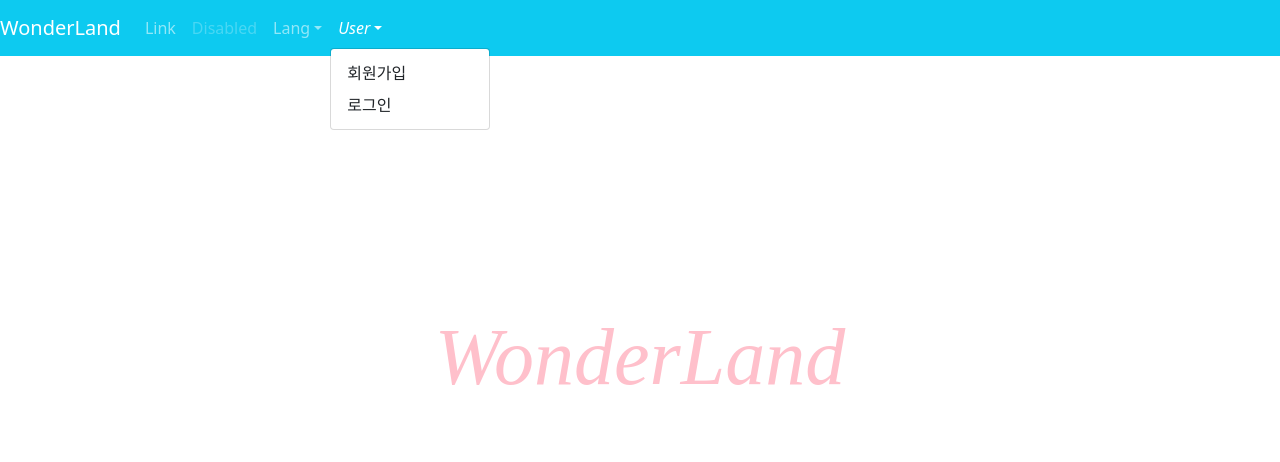
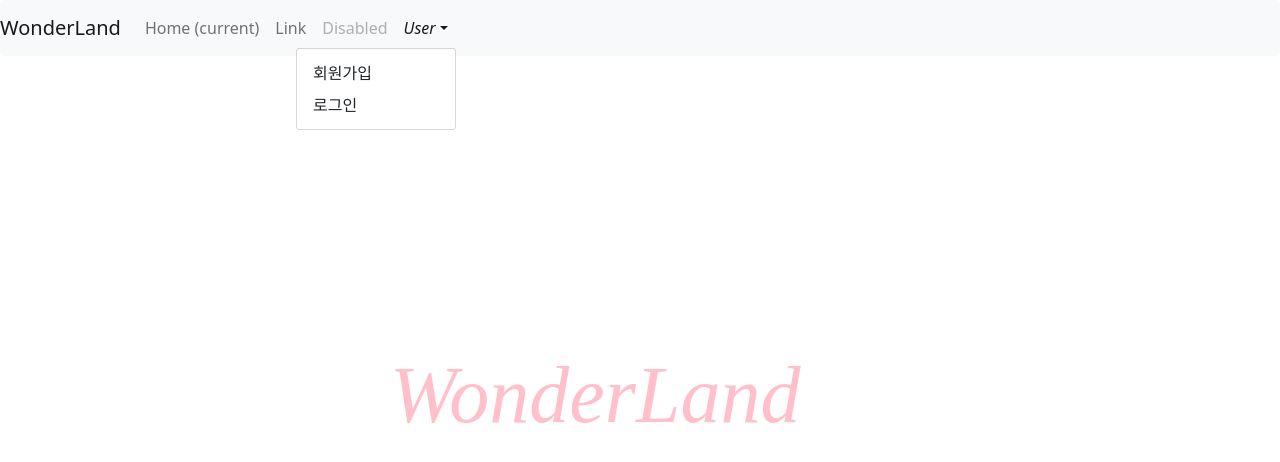
Before and after one commit to novb1492/study_vue2, a Vue app: page / in a window 1280 px wide. Both pictures are taken after a click on the button "User". Shown: the top 462 px of the page. Built offline with nearby package versions, Linux system fonts and the light colour scheme; no server answers; what @ckeditor/ckeditor5-vue2, vue-daum-postcode, vue-head would draw is missing.

Commit message:
가운데 정렬 수직 + 수평

```diff
--- a/src/App.vue
+++ b/src/App.vue
@@ -17,7 +17,6 @@ export default {
 </script>
 
 <style>
-#mainShopText{text-align: center;margin-top: 20%; color: pink;font: italic 5em "Fira Sans", serif;}
 .fade-in-box{
     animation: fadein 2s;
     -moz-animation: fadein 2s; /* Firefox */
--- a/src/components/layout/Header.vue
+++ b/src/components/layout/Header.vue
@@ -1,7 +1,42 @@
 <template>
   <div v-if="this.useHeader()">
     <div class="fade-in-box">
-    <b-navbar toggleable="lg" type="dark" variant="info">
+        <nav class="navbar navbar-expand-lg navbar-light bg-light rounded">
+      <a class="navbar-brand" href="#">WonderLand</a>
+      <button class="navbar-toggler collapsed" type="button" data-toggle="collapse" data-target="#navbarsExample09" aria-controls="navbarsExample09" aria-expanded="false" aria-label="Toggle navigation">
+        <span class="navbar-toggler-icon"></span>
+      </button>
+      <div class="navbar-collapse collapse" id="navbarsExample09" style="">
+        <ul class="navbar-nav mr-auto">
+          <li class="nav-item active">
+            <a class="nav-link" href="#">Home <span class="sr-only">(current)</span></a>
+          </li>
+          <li class="nav-item">
+            <a class="nav-link" href="#">Link</a>
+          </li>
+          <li class="nav-item">
+            <a class="nav-link disabled" href="#" tabindex="-1" aria-disabled="true">Disabled</a>
+          </li>
+          <li class="nav-item dropdown">
+               <b-nav-item-dropdown right>
+                  <template #button-content><em>User</em></template>
+                <div v-if="flag">
+                  <b-dropdown-item href="#">내구매내역</b-dropdown-item>
+                  <b-dropdown-item @click="this.showMyPage">내정보</b-dropdown-item>
+                  <b-dropdown-item href="#">로그아웃</b-dropdown-item>
+                </div>
+                <div v-else>
+                  <b-dropdown-item @click="this.showJoinPage">회원가입</b-dropdown-item>
+                  <b-dropdown-item @click="this.showLoginPage">로그인</b-dropdown-item>
+                </div>
+            </b-nav-item-dropdown>
+          </li>
+        </ul>
+    </div>
+  </nav>
+    </div>
+  </div>
+  <!--<b-navbar toggleable="lg" type="dark" variant="info">
       <b-navbar-brand href="/main">WonderLand</b-navbar-brand>
 
       <b-navbar-toggle target="nav-collapse"></b-navbar-toggle>
@@ -12,7 +47,7 @@
           <b-nav-item href="#" disabled>Disabled</b-nav-item>
         </b-navbar-nav>
 
-        <!-- Right aligned nav items -->
+
         <b-navbar-nav class="ml-auto">
           <b-nav-item-dropdown text="Lang" right>
             <b-dropdown-item href="#">EN</b-dropdown-item>
@@ -22,7 +57,7 @@
           </b-nav-item-dropdown>
 
           <b-nav-item-dropdown right>
-            <!-- Using 'button-content' slot -->
+
             <template #button-content>
               <em>User</em>
             </template>
@@ -38,9 +73,7 @@
           </b-nav-item-dropdown>
         </b-navbar-nav>
       </b-collapse>
-    </b-navbar>
-    </div>
-  </div>
+    </b-navbar>-->
 </template>
 <script>
 import * as module from "../jslib/jslib.js";
--- a/src/components/views/firstdoor.vue
+++ b/src/components/views/firstdoor.vue
@@ -1,6 +1,7 @@
 <template>
     <div class="fade-in-box">
         <a href="/test"><h1 id="mainShopText" >WonderLand</h1></a>
+
     </div>
 
 
@@ -11,3 +12,6 @@ export default {
    name :'firstdoor',
 }
 </script>
+<style>
+#mainShopText{position: absolute;top: 50%;left: 50%;color: pink;font: italic 5em "Fira Sans", serif; margin-left: -250px; margin-top: -50px;}
+</style>
```
